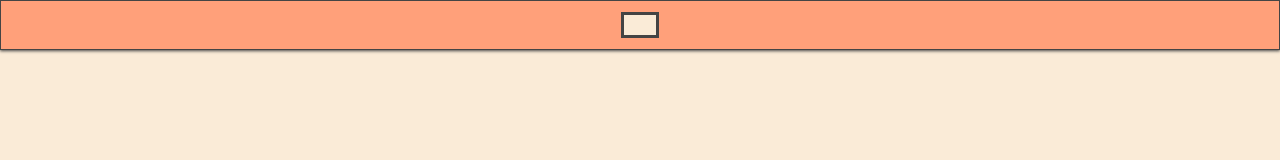
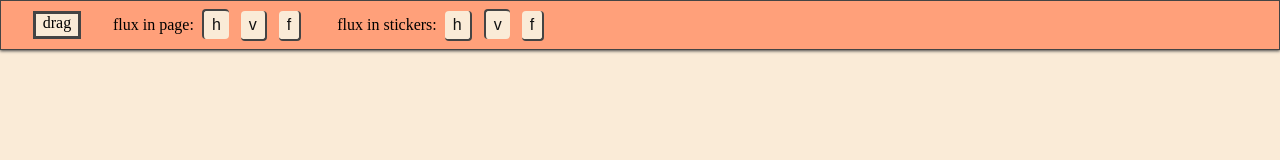
Before and after one commit to dandeliao/muralzim, a plain HTML site: page index.html in a window 1280 px wide. Drawn offline with Linux system fonts and the light colour scheme.

Commit message:
implements flux controls

```diff
--- a/index.html
+++ b/index.html
@@ -11,7 +11,19 @@
 <body>
 
     <header>
-        <div id="drag-me" draggable="true"></div>
+        <div id="drag-me" draggable="true">drag</div>
+        <div id="flux-in-page">
+            <span>flux in page:</span>
+            <button class="flux horizontal">h</button>
+            <button class="flux vertical">v</button>
+            <button class="flux free">f</button>
+        </div>
+        <div id="flux-in-sticker">
+            <span>flux in stickers:</span>
+            <button class="flux horizontal">h</button>
+            <button class="flux vertical">v</button>
+            <button class="flux free">f</button>
+        </div>
     </header>
     <main class="drop-zone"></main>
 
--- a/index.js
+++ b/index.js
@@ -2,7 +2,9 @@
 // State
 
 var state = {
-    lastSticker: 0
+    lastSticker: 0,
+    fluxInPage: 'horizontal', // horizontal || vertical || free
+    fluxInSticker: 'vertical' // horizontal || vertical || free
 }
 
 // ---
@@ -38,6 +40,14 @@ function drop_handler(e) {
         elNew.classList.add('sticker', 'drop-zone');
         elNew.setAttribute('id', `sticker-${state.lastSticker + 1}`);
         elNew.setAttribute('draggable', 'true');
+        switch (state.fluxInSticker) {
+            case 'horizontal':
+                elNew.style.flexDirection = 'row';
+                break;
+            case 'vertical':
+                elNew.style.flexDirection = 'column';
+                break;
+        }
         e.target.appendChild(elNew);
         e.stopPropagation();
 
@@ -70,16 +80,64 @@ function drop_handler(e) {
 // ---
 // Rendering
 
+function renderHeader() {
+
+    let elFluxInPage = document.querySelector('#flux-in-page');
+    let elFluxInSticker = document.querySelector('#flux-in-sticker');
+
+    for (let child of elFluxInPage.children) {
+        if (child.classList.contains(state.fluxInPage)) {
+            child.ariaPressed = 'true';
+            child.classList.add('pressed');
+        } else {
+            child.ariaPressed = 'false';
+            child.classList.remove('pressed');
+        }
+    }
+    for (let child of elFluxInSticker.children) {
+        if (child.classList.contains(state.fluxInSticker)) {
+            child.ariaPressed = 'true';
+            child.classList.add('pressed');
+        } else {
+            child.ariaPressed = 'false';
+            child.classList.remove('pressed');
+        }
+    }
+
+}
+
 function renderMain() {
 
     let elMain = document.querySelector('main');
     elMain.style.minWidth = window.innerWidth + 'px';
     elMain.style.minHeight = window.innerHeight - 50 + 'px';
 
+    switch (state.fluxInPage) {
+        case 'horizontal':
+            elMain.style.flexDirection = 'row';
+            break;
+        case 'vertical':
+            elMain.style.flexDirection = 'column';
+            break;
+    }
+
+    allChildren(elMain, (element) => {
+        if (element.classList.contains('sticker')) {
+            switch (state.fluxInSticker) {
+                case 'horizontal':
+                    element.style.flexDirection = 'row';
+                    break;
+                case 'vertical':
+                    element.style.flexDirection = 'column';
+                    break;
+            }
+        }
+    });
+
 }
 
 // ---
-// Main events
+// Initial setup
 
 window.addEventListener('DOMContentLoaded', e => {
 
@@ -94,6 +152,45 @@ window.addEventListener('DOMContentLoaded', e => {
     elMain.addEventListener('drop', drop_handler);
     elDragMe.addEventListener('dragstart', dragstart_handler);
 
+    renderHeader();
+
+    let elFluxInPage = document.querySelector('#flux-in-page');
+    let elFluxInSticker = document.querySelector('#flux-in-sticker');
+
+    for (let child of elFluxInPage.children) {
+        if (child.classList.contains('flux')) {
+            child.addEventListener('click', e => {
+                let btn = e.target;
+                if (btn.classList.contains('horizontal')) {
+                    state.fluxInPage = 'horizontal';
+                } else if (btn.classList.contains('vertical')) {
+                    state.fluxInPage = 'vertical';
+                } else if (btn.classList.contains('free')) {
+                    state.fluxInPage = 'free';
+                }
+                console.log(state);
+                renderHeader();
+                renderMain();
+            });
+        }
+    }
+    for (let child of elFluxInSticker.children) {
+        if (child.classList.contains('flux')) {
+            child.addEventListener('click', e => {
+                let btn = e.target;
+                if (btn.classList.contains('horizontal')) {
+                    state.fluxInSticker = 'horizontal';
+                } else if (btn.classList.contains('vertical')) {
+                    state.fluxInSticker = 'vertical';
+                } else if (btn.classList.contains('free')) {
+                    state.fluxInSticker = 'free';
+                }
+                renderHeader();
+                renderMain();
+            });
+        }
+    }
+
 });
 
 window.addEventListener('resize', e => {
@@ -101,3 +198,14 @@ window.addEventListener('resize', e => {
     renderMain();
 
 });
+
+// ---
+// Auxiliary functions
+
+function allChildren (node, callback) {
+    for (var i = 0; i < node.children.length; i++) {
+      var child = node.children[i];
+      allChildren(child, callback);
+      callback(child);
+    }
+}
--- a/style.css
+++ b/style.css
@@ -1,9 +1,11 @@
 header {
     position: relative;
     display: flex;
-    justify-content: space-evenly;
+    justify-content: flex-start;
+    gap: 2rem;
     align-items: center;
     height: 50px;
+    padding: 0 2rem;
     border: 1px solid #444444;
     box-shadow: 0px 1px 3px #444444;
     background-color: lightsalmon;
@@ -12,11 +14,36 @@ header {
 
 main {
     position: absolute;
+    flex-direction: row;
     top: 50px;
     left: 0;
     min-height: 20rem;
     min-width: 20rem;
     z-index: 1;
+}
+
+button.flux {
+    background-color: antiquewhite;
+    border-top: 0;
+    border-right: 2px solid #444444;
+    border-bottom: 2px solid #444444;
+    border-left: 0;
+    border-radius: 0.25rem;
+    color: #111111;
+    font-size: 1rem;
+    line-height: 1.2;
+    white-space: nowrap;
+    text-decoration: none;
+    padding: 0.25rem 0.5rem;
+    margin: 0.25rem;
+    cursor: pointer;
+}
+
+button.flux.pressed  {
+    border-top: 2px solid #444444;
+    border-right: 0;
+    border-bottom: 0;
+    border-left: 2px solid #444444;
 }
 
 .sticker {
@@ -30,6 +57,7 @@ main {
     display: flex;
     flex-wrap: wrap;
     gap: 1rem;
+    align-content: flex-start;
     align-items: flex-start;
     padding: 1rem;
     background-color: antiquewhite;
@@ -40,8 +68,10 @@ main {
 }
 
 #drag-me {
-    width: 2.4rem;
-    height: 1.6rem;
+    width: 3rem;
+    height: 1.8rem;
     border: 3px solid #444444;
     background-color: antiquewhite;
+    cursor: grab;
+    text-align: center;
 }
```
